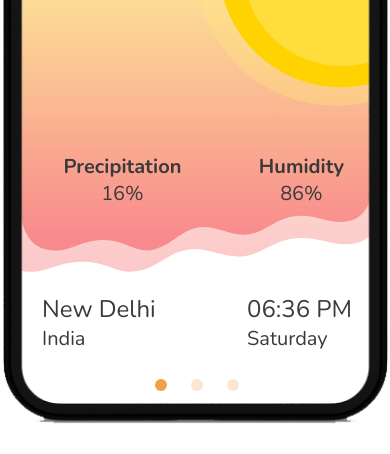
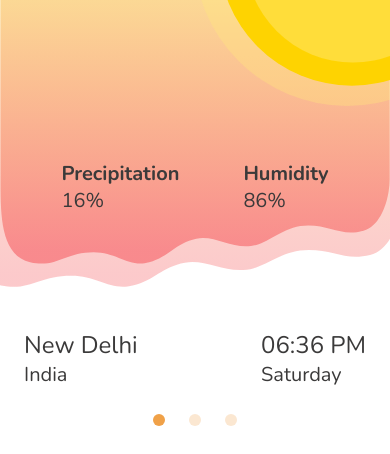
Before and after one commit to kajal-singh5/weather-app, a plain HTML site: page index.html in a window 390 px wide. Shown: the part 390-844 px from the top of the page. Drawn offline with nearby package versions, Linux system fonts and the light colour scheme; a web font is replaced by a local one.

Commit message:
modified css for mobile devices

```diff
--- a/styles/style.css
+++ b/styles/style.css
@@ -145,7 +145,7 @@ p {
 }
 
 .items {
-    height: 700px;
+    height: 100%;
     position: relative;
     overflow-x: hidden;
     overflow-y: hidden;
@@ -169,6 +169,11 @@ p {
     transition: all .7s ease-in-out;
 }
 
+.item .bg-img img {
+    max-height: 80%;
+    width: 100%;
+}
+
 .item .info {
     display: grid;
     grid-template-columns: 1fr;
@@ -182,7 +187,7 @@ p {
     position: absolute;
     top: 0;
     width: 100%;
-    height: 100%;
+    height: 95%;
 }
 
 .item .temp {
@@ -200,8 +205,8 @@ p {
     display: grid;
     grid-template: 1fr / 2fr;
     grid-template-areas: "h1 h2";
-
-    text-align: center;
+    justify-self: center;
+    align-items: center;
 }
 
 .item .humidity div:first-child {
@@ -219,6 +224,7 @@ p {
     display: grid;
     grid-template: 2fr / 1fr;
     grid-template-areas: "h1 h2";
+    align-self: self-end;
 }
 
 .item .geographic div:first-child {
@@ -239,7 +245,7 @@ p {
     position: absolute;
     left: 0;
     right: 0;
-    bottom: 10px;
+    bottom: 0;
     z-index: 999;
     text-align: center;
 }
@@ -301,6 +307,10 @@ input:checked + .item {
     object-fit: cover;
 }
 
+.week .bg-img img {
+    width: 100%;
+}
+
 .week .info {
     position: absolute;
     top: 8%;
@@ -315,6 +325,10 @@ input:checked + .item {
     "heading"
     ".";
     gap: 1rem;
+}
+
+.week .info h2 {
+    padding-left: 1.5rem;
 }
 
 .week .card {
@@ -458,3 +472,19 @@ input:checked + .item {
 .to-top p {
     grid-area: text;
 }
+
+/* || MEDIA QUERIES */
+@media (max-width: 420px) {
+    .mock-up-img {
+        display: none;
+    }
+
+    .content-outer {
+        width: 100vw;
+        height: 100vh;
+    }
+
+    .main {
+        grid-template-rows: 90vh 20vh 150vh;
+    }
+}
```
